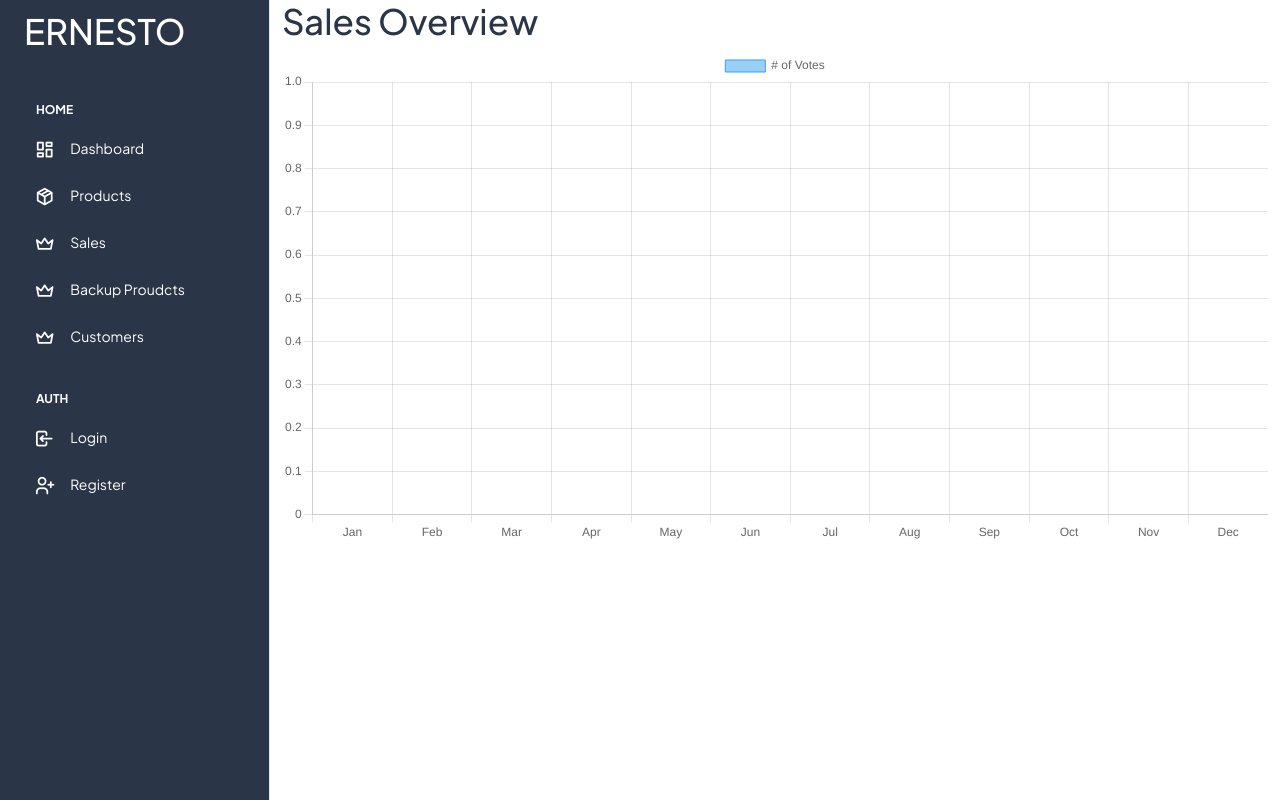
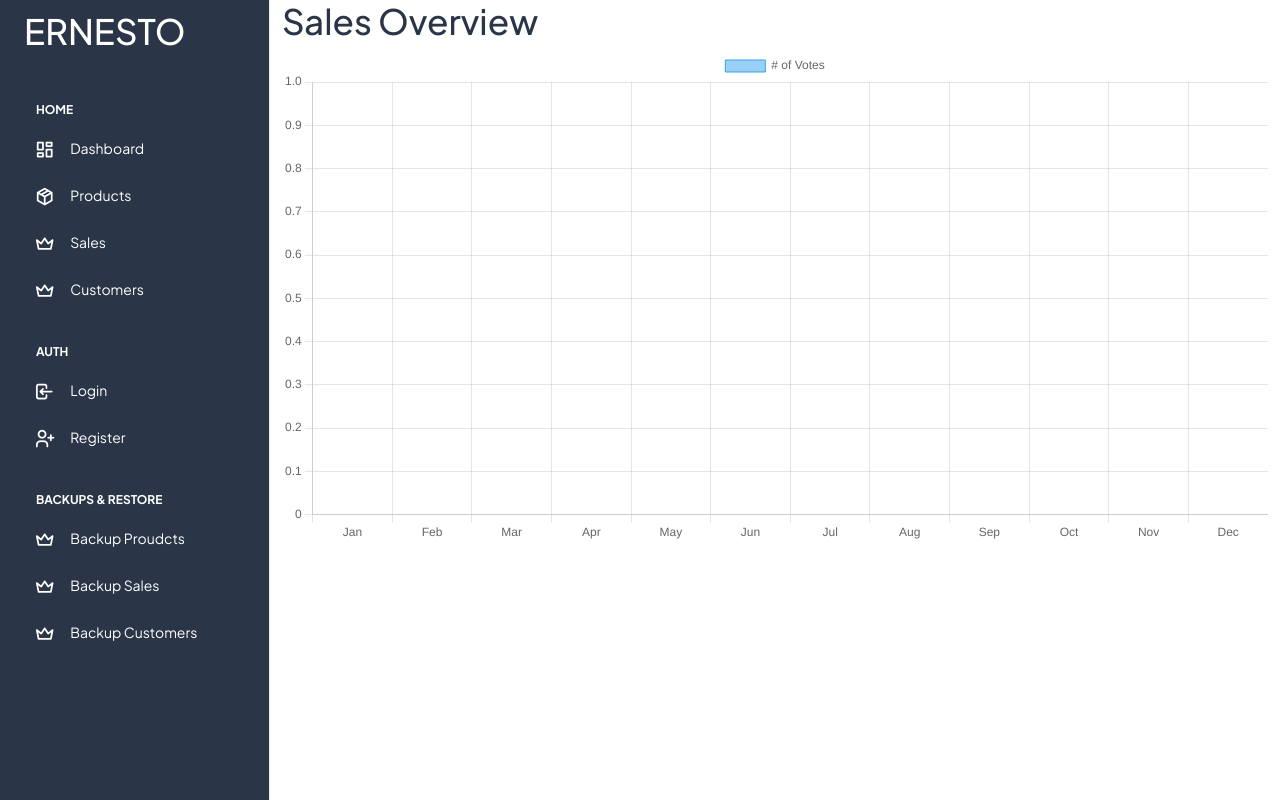
Before and after one commit to miclemabasie/Ernesto-Inventory, a Django app: page / in a window 1280 px wide. Run offline with Django 4.2, Linux system fonts and the light colour scheme; the visitor is signed in with stand-in values (Sample User, id 1); data that the repository does not hold is empty; parts of the project's set-up code (start-up, migrations or seed data) failed here and were passed over; some libraries are stand-ins or nearby versions.

Commit message:
backup for customer data

```diff
--- a/customers/urls.py
+++ b/customers/urls.py
@@ -11,4 +11,7 @@ urlpatterns = [
         "edit/<int:customer_id>/", views.edit_customer_view, name="customer-edit-view"
     ),
     path("add-customer/", views.customer_add_view, name="add-customer-view"),
+    path(
+        "backup-customer-data/", views.backup_customer_data, name="backup_customer_data"
+    ),
 ]
--- a/products/views.py
+++ b/products/views.py
@@ -14,6 +14,7 @@ from .utils import get_sales_data
 from django.views.decorators.csrf import csrf_exempt
 import json
 from openpyxl import Workbook
+from datetime import datetime
 
 
 @csrf_exempt
@@ -236,8 +237,21 @@ def export_product_data(request):
     response = HttpResponse(
         content_type="application/vnd.openxmlformats-officedocument.spreadsheetml.sheet"
     )
+
+    day = str(datetime.today().day)
+    month = str(datetime.today().month)
+    year = str(datetime.today().year)
+
     response["Content-Disposition"] = (
-        "attachment; filename=" + "products" + "_report" + ".xlsx"
+        "attachment; filename="
+        + "products"
+        + "_report_"
+        + day
+        + "_"
+        + month
+        + "_"
+        + year
+        + ".xlsx"
     )
     wb.save(response)
     return response
--- a/templates/components/sidebar.html
+++ b/templates/components/sidebar.html
@@ -43,14 +43,7 @@
             </a>
           </li>
 
-          <li class="sidebar-item ">
-            <a class="text-white sidebar-link" href="{% url 'products:export_porducts_to_csv' %}" aria-expanded="false">
-              <span>
-                <i class="ti ti-crown"></i>
-              </span>
-              <span class="hide-menu">Backup Proudcts</span>
-            </a>
-          </li>
+
 
           <li class="sidebar-item ">
             <a class="text-white sidebar-link" href="{% url 'customers:list' %}" aria-expanded="false">
@@ -81,6 +74,40 @@
               <span class="hide-menu">Register</span>
             </a>
           </li>
+
+          <li class="nav-small-cap">
+            <i class="ti ti-dots nav-small-cap-icon fs-4"></i>
+            <span class="hide-menu text-white">BACKUPS & RESTORE</span>
+          </li>
+
+          <li class="sidebar-item ">
+            <a class="text-white sidebar-link" href="{% url 'products:export_porducts_to_csv' %}" aria-expanded="false">
+              <span>
+                <i class="ti ti-crown"></i>
+              </span>
+              <span class="hide-menu">Backup Proudcts</span>
+            </a>
+          </li>
+
+          <li class="sidebar-item ">
+            <a class="text-white sidebar-link" href="{% url 'products:export_porducts_to_csv' %}" aria-expanded="false">
+              <span>
+                <i class="ti ti-crown"></i>
+              </span>
+              <span class="hide-menu">Backup Sales</span>
+            </a>
+          </li>
+
+          <li class="sidebar-item ">
+            <a class="text-white sidebar-link" href="{% url 'customers:backup_customer_data' %}" aria-expanded="false">
+              <span>
+                <i class="ti ti-crown"></i>
+              </span>
+              <span class="hide-menu">Backup Customers</span>
+            </a>
+          </li>
+
+
         </ul>
 
       </nav>
```
Also changed, not shown: customers/views.py (+52 -1 lines).
